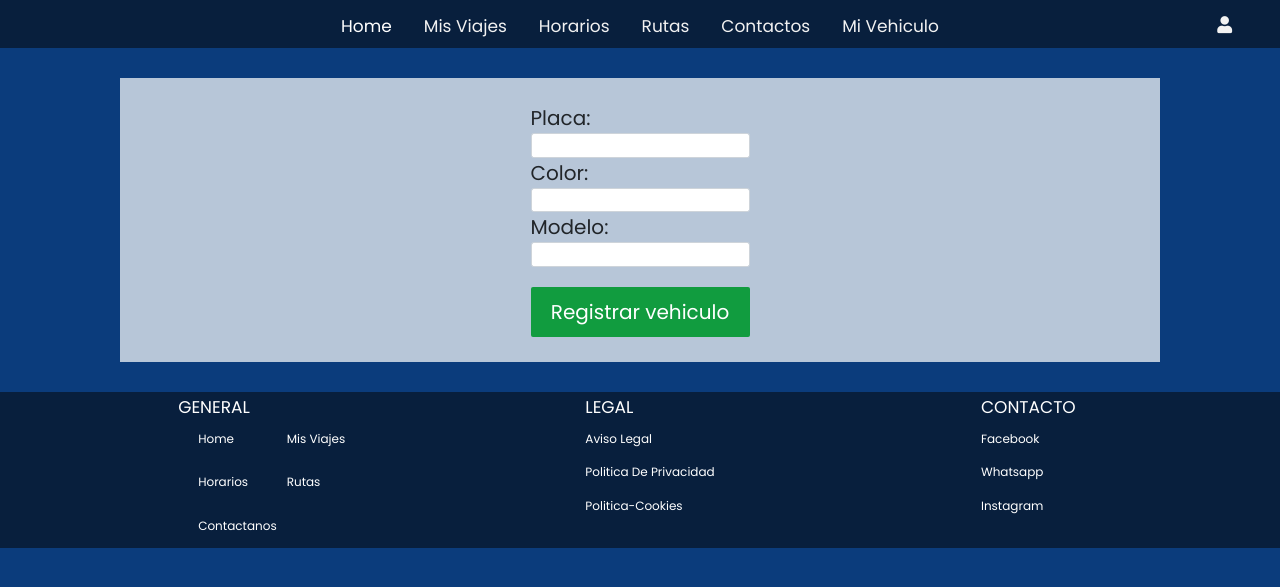
After one commit to mmc31-08/-UnipoolingProyect, a Django app: page /vehiculo/ in a window 1280 px wide. The commit adds this page. Shown: the top 587 px of the page. Run offline with Django 3.2, Linux system fonts and the light colour scheme.

Commit message:
vehiculo y otros cambios

```diff
--- a/Unipooling website/Unipooling/settings.py
+++ b/Unipooling website/Unipooling/settings.py
@@ -85,7 +85,7 @@ DATABASES = {
         'ENGINE': 'django.db.backends.postgresql_psycopg2',
         'NAME': 'Unipooling',
         'USER': 'postgres',
-        'PASSWORD': 'mmunozc',
+        'PASSWORD': 'david1601',
         'HOST': '127.0.0.1',
         'PORT': '5432',
     }
--- a/Unipooling website/Unipooling/urls.py
+++ b/Unipooling website/Unipooling/urls.py
@@ -21,12 +21,12 @@ from django.contrib.auth.views import LoginView, LogoutView
 
 urlpatterns = [
     path('admin/', admin.site.urls),
-    path('', appViews.home, name="home"),
-    path('principal/', appViews.principal, name="principal"),
+    path('', appViews.principal, name="principal"),
     path('register/', appViews.register, name="register"),
     path('login/', LoginView.as_view(template_name='login.html'), name='login'),
     path('logout/', LogoutView.as_view(template_name='logout.html'), name='logout'),
     path('rutas/', appViews.rutas, name="rutas"),
     path('registroRuta/', appViews.registrarRutaView, name="registroRuta"),
     path('horario/', appViews.horario, name="horario"),
+    path('vehiculo/', appViews.vehiculo, name="vehiculo"),
 ]
--- a/Unipooling website/app/forms.py
+++ b/Unipooling website/app/forms.py
@@ -1,6 +1,7 @@
 from dataclasses import fields
 from django.forms import ModelForm
 from django.contrib.auth.forms import UserCreationForm
+
 from .models import *
 
 from django import forms
@@ -30,3 +31,14 @@ class RutaForm(ModelForm):
             'ruta': forms.TextInput(attrs={'class': 'form-control'}),
             'fechaSalida': forms.DateTimeInput(attrs={'class': 'form-control'}),
         }
+
+class vehiculoForm(ModelForm):
+    class Meta:
+        model= Vehiculo
+        fields= '__all__'
+
+        widgets = {
+            'placa': forms.TextInput(attrs={'class': 'form-control'}),
+            'color': forms.TextInput(attrs={'class': 'form-control'}),
+            'modelo': forms.TextInput(attrs={'class': 'form-control'}),
+        }
--- a/Unipooling website/app/static/styles/inici.css
+++ b/Unipooling website/app/static/styles/inicio.css
@@ -101,7 +101,7 @@ input {
   border-bottom: 2px solid #081f3d;
   outline: 0;
   background: rgba(255, 255, 255, 0.466);
-  padding: 20px 0 4px;
+  padding: 5px 0 4px;
   color: black;
 }
 
@@ -111,19 +111,29 @@ input:focus {
 }
 
 button#submit {
+  margin-top: 20px;
   width: 100%;
-  padding: 20px 0;
+  padding: 10px 0;
   text-align: center;
-  background: #7a9d96;
+  background: #119c3f;
   color: #fff;
   border: 0;
-  border-radius: 4px;
-  opacity: 0.8;
+  border-radius: 2px;
+
   transition: 0.35s linear;
 }
 
 button#submit:hover {
-  opacity: 1;
+  opacity: 0.7;
+}
+
+.link{
+  font-size: 20px;
+  text-align: center;
+}
+
+.link a{
+  color: #b867b8;
 }
 
 .notification {
@@ -163,7 +173,6 @@ button#submit:hover {
   text-align: center;
   margin: 10px 0 40px;
   color: black;
-  text-transform: uppercase;
 }
 
 .boton {
--- a/Unipooling website/app/templates/inicio.html
+++ b/Unipooling website/app/templates/inicio.html
@@ -9,7 +9,7 @@
     <title>UNIPOOLING</title>
     <link rel="stylesheet" href="https://cdnjs.cloudflare.com/ajax/libs/font-awesome/5.15.3/css/all.min.css">
     <link href="https://cdn.jsdelivr.net/npm/bootstrap@5.1.3/dist/css/bootstrap.min.css" rel="stylesheet" integrity="sha384-1BmE4kWBq78iYhFldvKuhfTAU6auU8tT94WrHftjDbrCEXSU1oBoqyl2QvZ6jIW3" crossorigin="anonymous">
-    <link rel="stylesheet" href='{%static "styles/inici.css" %}'>
+    <link rel="stylesheet" href='{%static "styles/inicio.css" %}'>
     <link rel="stylesheet" href='{%static "styles/foot.css" %}'>
     <link rel="stylesheet" href='{%static "styles/navbar.css" %}'>
     <link rel="preconnect" href="https://fonts.googleapis.com">
@@ -28,10 +28,10 @@
             <a href="{%  url 'horario'%}">Horarios</a>
             <a href="{% url 'rutas'%}">Rutas</a>
             <a href="#Contacto">Contactos</a>
-            <a href="#Vehiculo">Mi vehiculo</a>
+            <a href="{% url 'vehiculo'%}">Mi vehiculo</a>
             </a>
             <div class="usuario">
-                <a class="fas fa-user" href="{% url 'register' %}"></a>
+                <a class="fas fa-user" href="{% url 'login' %}"></a>
             </div>
         </div>
 
--- a/Unipooling website/app/templates/principal.html
+++ b/Unipooling website/app/templates/principal.html
@@ -4,8 +4,9 @@
 
 <div class="info">
     <h1>Unete a la comunidad!</h1>
-    <p>Unipooling busca brindarle a los estudiantes univertarios <br> una forma de transporte más rápida, segura y
-        económica.</p>
+    <p>UNIPOOLING BUSCA BRINDARLE A LOS ESTUDIANTES UNIVERTARIOS <br> UNA FORMA DE TRANSPORTE MÁS RÁPIDA, SEGURA Y
+        ECONÓMICA.
+        </p>
 
     <div class="boton">
         <a href="" class="hero-btn">TARIFA 3.000 PAGO EN EFECTIVO</a>
--- a/Unipooling website/app/templates/register.html
+++ b/Unipooling website/app/templates/register.html
@@ -19,6 +19,9 @@
     <button type="submit" id="submit">Registrarse</button>
 
 </form>
+
+<div class="link">
+<p>Ya está registrado? <a href="{% url 'login' %}">inicie sesión Aquí</a></p>
 </div>
-
+</div>
 {% endblock %}
--- a/Unipooling website/app/templates/registrarRuta.html
+++ b/Unipooling website/app/templates/registrarRuta.html
@@ -8,7 +8,7 @@
         {{ formr }}
 
 
-        <input type="submit" name="crear" value="Registrar" class="btn btn-primary">
+        <button type="submit" id="submit">Registrar vehiculo</button>
     </form>
 </div>
 
--- /dev/null
+++ b/Unipooling website/app/templates/vehiculoh.html
@@ -0,0 +1,16 @@
+{% extends 'inicio.html' %}
+
+{% block content%}
+<div class="info">
+
+        <form class="form" method="post" action="">
+            {% csrf_token %}
+            {{ formr }}
+
+
+            <button type="submit" id="submit">Registrar vehiculo</button>
+        </form>
+
+</div>
+
+{% endblock %}
--- a/Unipooling website/app/views.py
+++ b/Unipooling website/app/views.py
@@ -7,7 +7,7 @@ from django.db.models import Q
 from django.contrib.auth import authenticate, login, logout
 
 from .models import Ruta, User
-from .forms import RutaForm, MyUserCreationForm
+from .forms import RutaForm, MyUserCreationForm, vehiculoForm
 
 
 def home(request):
@@ -24,7 +24,35 @@ def horario(request):
     }
     return render(request, 'horario.html', context)
 
+def vehiculo(request, *args, **kwargs):
+    if 'pk' in kwargs:
+        pk = kwargs['pk']
+        instance = get_object_or_404(vehiculo, id=pk)
+        if request.method == 'POST':
+            formr = vehiculoForm(request.POST, instance=instance)
+            if 'crear' in request.POST:
+                formr = vehiculoForm(request.POST)
+                if formr.is_valid():
+                    formr.save()
+                    return redirect('/vehiculo/')
+                else:
+                    messages.error(request, formr.errors)
+        else:
+            formr = vehiculoForm(instance=instance)
+    elif request.method == 'POST':
+        if 'crear' in request.POST:
+            formr = vehiculoForm(request.POST)
+            if formr.is_valid():
+                formr.save()
+                return redirect('/vehiculo/')
+            else:
+                messages.error(request, formr.errors)
+    else:
+        formr = vehiculoForm()
 
+    context = {'formr': formr, 'disabled': (kwargs.get('pk', None) != None), 'nombre_modelo': 'vehiculo'}
+
+    return render(request, 'vehiculoh.html', context) #cambia
 
 
 def register(request):
```
Also changed, not shown: Unipooling website/app/templates/login.html (+13 -3 lines).
